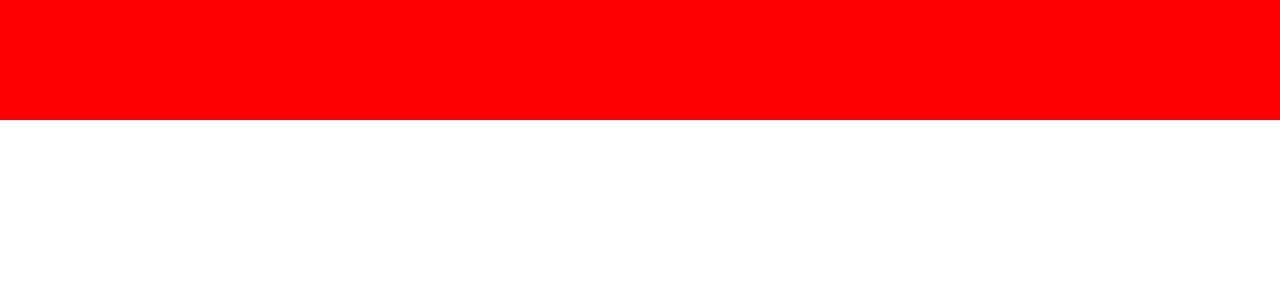
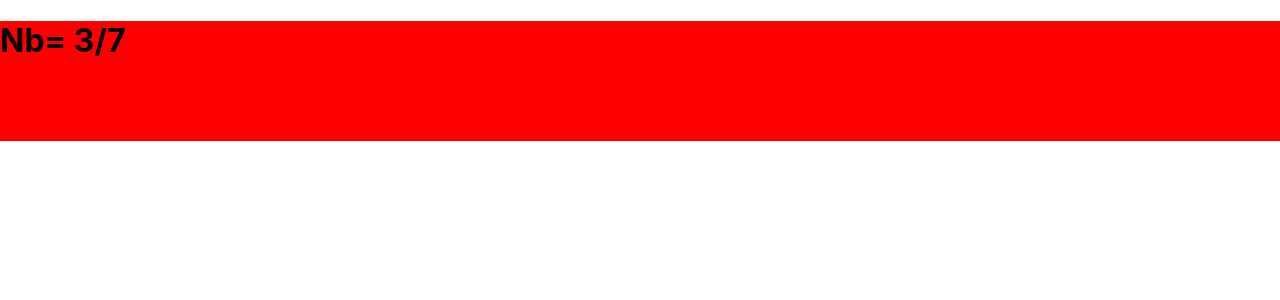
Before and after one commit to florianLopitaux/todo-list, a React (Create React App) app: page / in a window 1280 px wide. Shown: the top 300 px of the page. Built offline with nearby package versions, Linux system fonts and the light colour scheme.

Commit message:
Finish html header front with props parameters

```diff
--- a/public/index.html
+++ b/public/index.html
@@ -24,7 +24,7 @@
       work correctly both with client-side routing and a non-root public URL.
       Learn how to configure a non-root public URL by running `npm run build`.
     -->
-    <title>React App</title>
+    <title>React TODO-List</title>
   </head>
   <body>
     <noscript>You need to enable JavaScript to run this app.</noscript>
--- a/src/App.js
+++ b/src/App.js
@@ -6,7 +6,10 @@
 
 function App() {
   return (
-    <Header/>
+    <Header
+      tasksValidate={3}
+      tasksCount={7}
+    />
   );
 }
 
--- a/src/components/header.js
+++ b/src/components/header.js
@@ -3,7 +3,9 @@
 class Header extends Component {
     render() {
         return (
-            <header></header>
+            <header>
+                <h1>Nb= {this.props.tasksValidate}/{this.props.tasksCount}</h1>
+            </header>
         );
     }
 }
```
